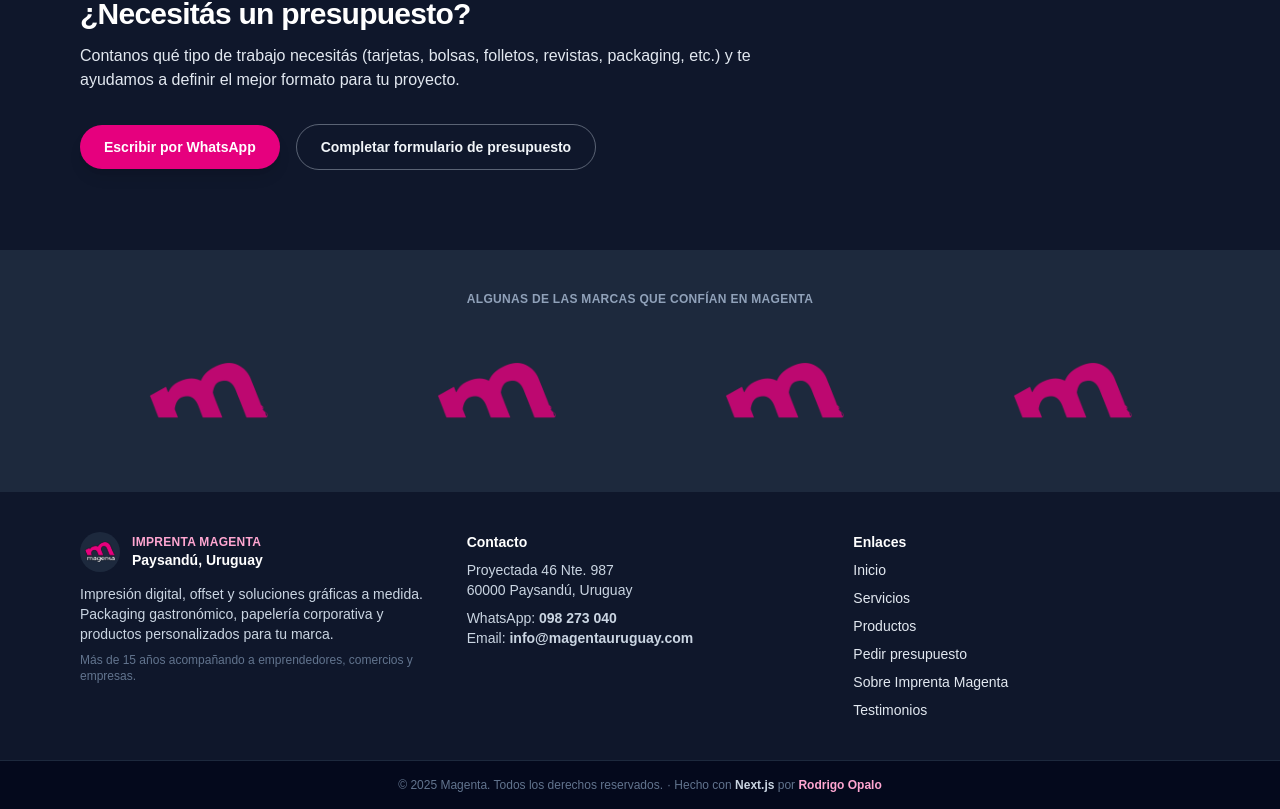
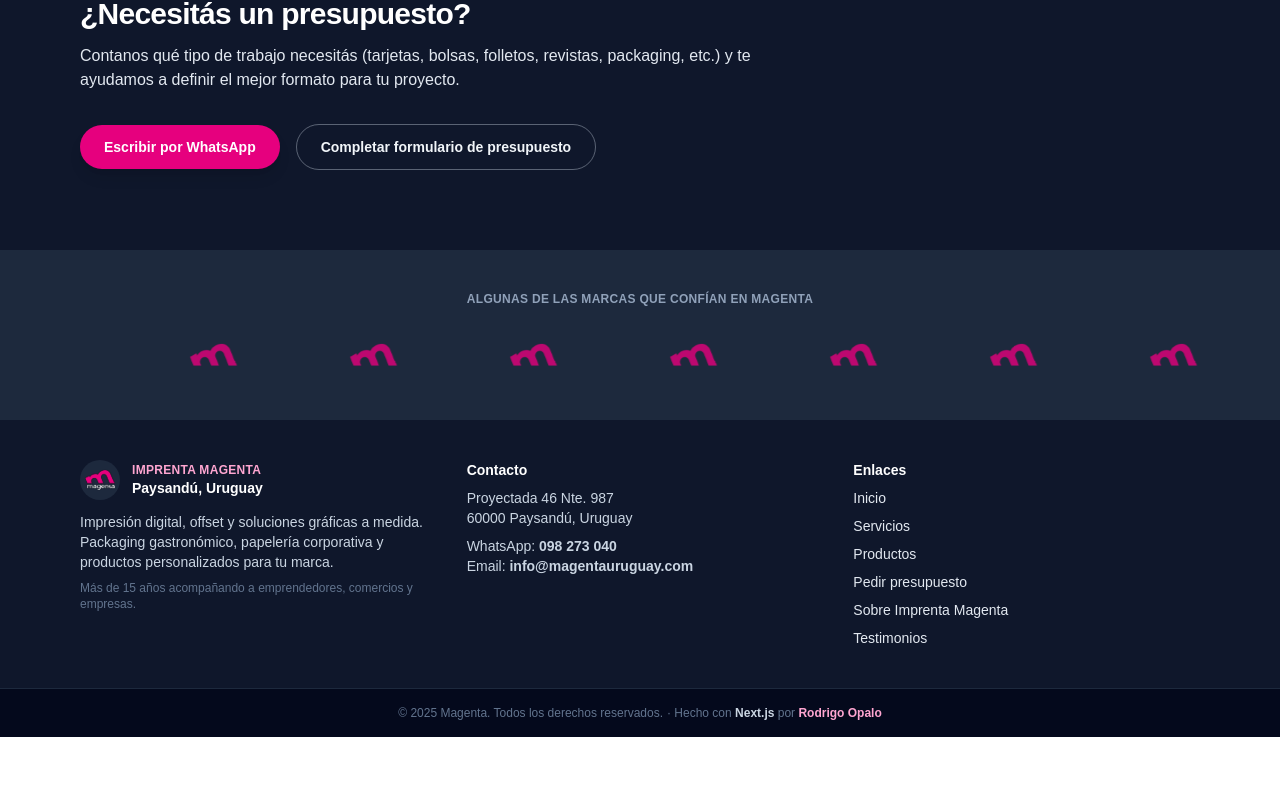
Before and after one commit to devrodri-com/magenta-paysandu, a Next.js app: page / in a window 1280 px wide. Shown: the part 3064-3873 px from the top of the page. After the commit the page ends 3801 px from the top, so only its background shows below. Built offline with nearby package versions, Linux system fonts and the light colour scheme.

Commit message:
feat: add marquee animation to clients strip

```diff
--- a/src/app/components/ClientsStrip.tsx
+++ b/src/app/components/ClientsStrip.tsx
@@ -1,4 +1,12 @@
 import Image from "next/image";
+
+const CLIENT_LOGOS = [
+  { src: "/images/clientes/cliente1.png", alt: "Cliente 1" },
+  { src: "/images/clientes/cliente2.png", alt: "Cliente 2" },
+  { src: "/images/clientes/cliente3.png", alt: "Cliente 3" },
+  { src: "/images/clientes/cliente4.png", alt: "Cliente 4" },
+  // Cuando tengas más logos, agregalos acá
+];
 
 export default function ClientsStrip() {
   return (
@@ -8,18 +16,22 @@
           Algunas de las marcas que confían en Magenta
         </p>
 
-        <div className="mt-6 grid items-center justify-center gap-8 sm:grid-cols-3 md:grid-cols-4">
-          <div className="flex justify-center opacity-80">
-            <Image src="/images/clientes/cliente1.png" alt="Cliente 1" width={120} height={60} className="object-contain" />
-          </div>
-          <div className="flex justify-center opacity-80">
-            <Image src="/images/clientes/cliente2.png" alt="Cliente 2" width={120} height={60} className="object-contain" />
-          </div>
-          <div className="flex justify-center opacity-80">
-            <Image src="/images/clientes/cliente3.png" alt="Cliente 3" width={120} height={60} className="object-contain" />
-          </div>
-          <div className="flex justify-center opacity-80">
-            <Image src="/images/clientes/cliente4.png" alt="Cliente 4" width={120} height={60} className="object-contain" />
+        <div className="mt-6 overflow-hidden">
+          <div className="clients-marquee flex items-center gap-10">
+            {CLIENT_LOGOS.concat(CLIENT_LOGOS).map((logo, index) => (
+              <div
+                key={`${logo.src}-${index}`}
+                className="flex min-w-[120px] justify-center opacity-80"
+              >
+                <Image
+                  src={logo.src}
+                  alt={logo.alt}
+                  width={120}
+                  height={60}
+                  className="h-auto w-auto max-h-12 object-contain"
+                />
+              </div>
+            ))}
           </div>
         </div>
       </div>
--- a/src/app/globals.css
+++ b/src/app/globals.css
@@ -25,3 +25,17 @@
   color: var(--foreground);
   font-family: Arial, Helvetica, sans-serif;
 }
+
+/* Marquee animation for client logos strip */
+.clients-marquee {
+  animation: clients-marquee 40s linear infinite;
+}
+
+@keyframes clients-marquee {
+  0% {
+    transform: translateX(0);
+  }
+  100% {
+    transform: translateX(-50%);
+  }
+}
```
Also changed, not shown: public/images/productos/revistas1.jpg (renamed from public/images/productos/revistas.jpg).
